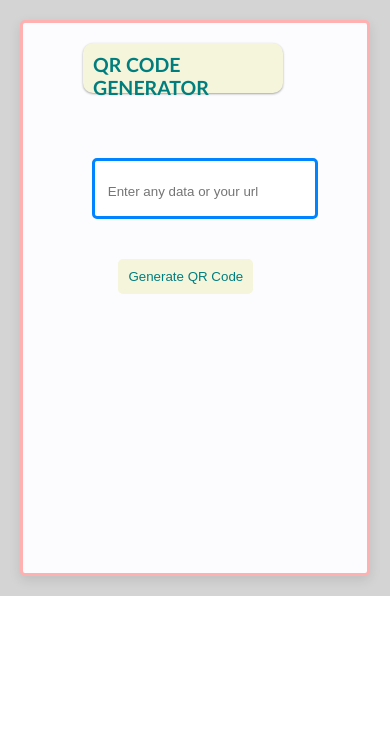
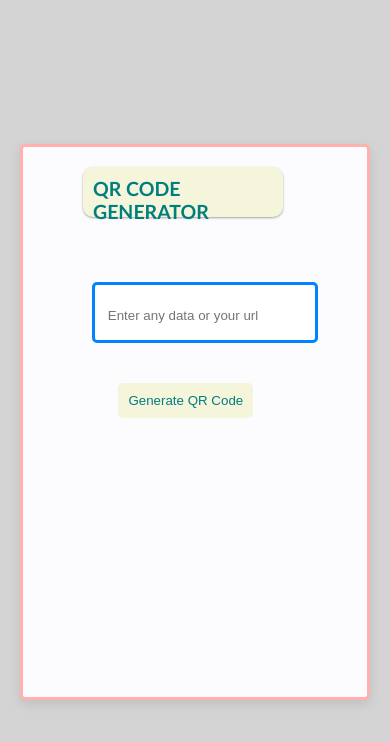
Before and after one commit to mohanrajloganathan05/QR-Code-Generator-App, a React (Vite) app: page / in a window 390 px wide. Shown: the top 742 px of the page. Built offline with nearby package versions, Linux system fonts and the light colour scheme; a web font is replaced by a local one.

Commit message:
Update App.css

```diff
--- a/src/App.css
+++ b/src/App.css
@@ -128,6 +128,9 @@
    font-weight: bolder;
 }
 @media (max-width: 480px) {
+   .container{
+    height: 100vh;
+  }
   .input-container {
 
     width: 250px;
@@ -143,6 +146,9 @@
   }
 }
 @media (max-width: 400px) {
+   .container{
+    height: 100vh;
+  }
   .input-container {
 
     width: 200px;
```
